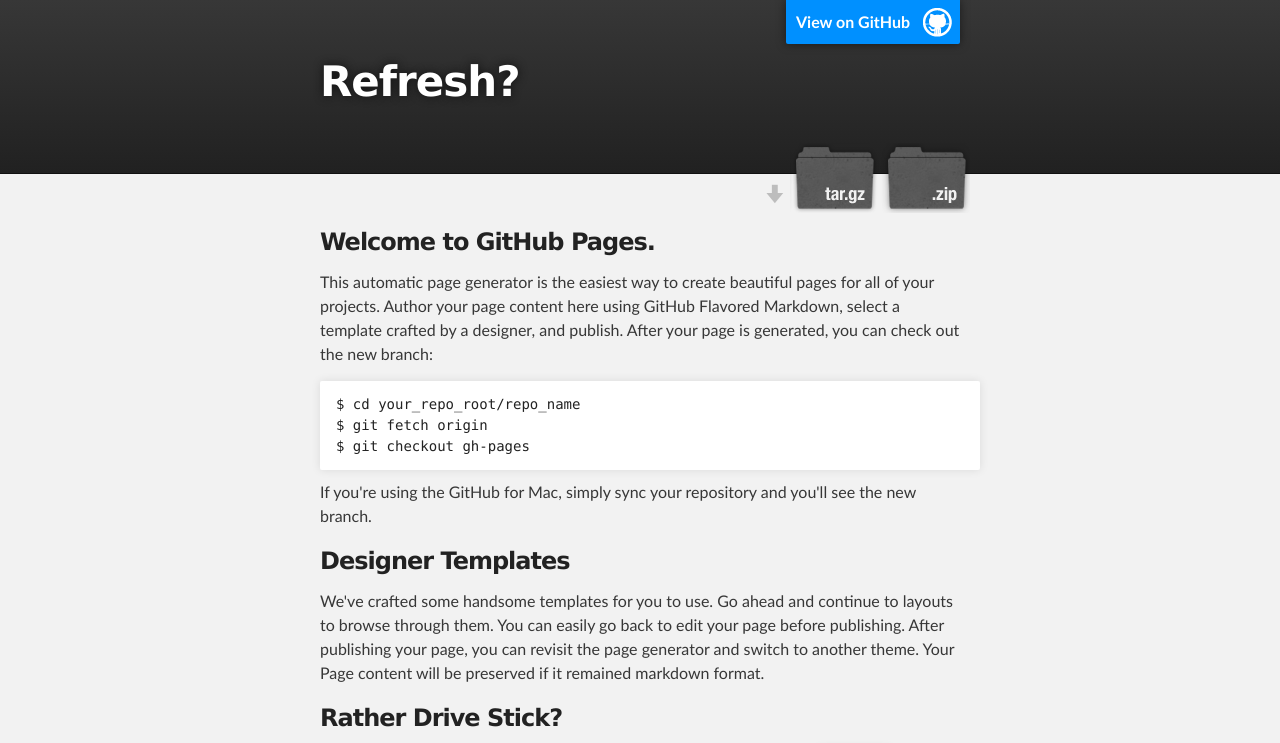
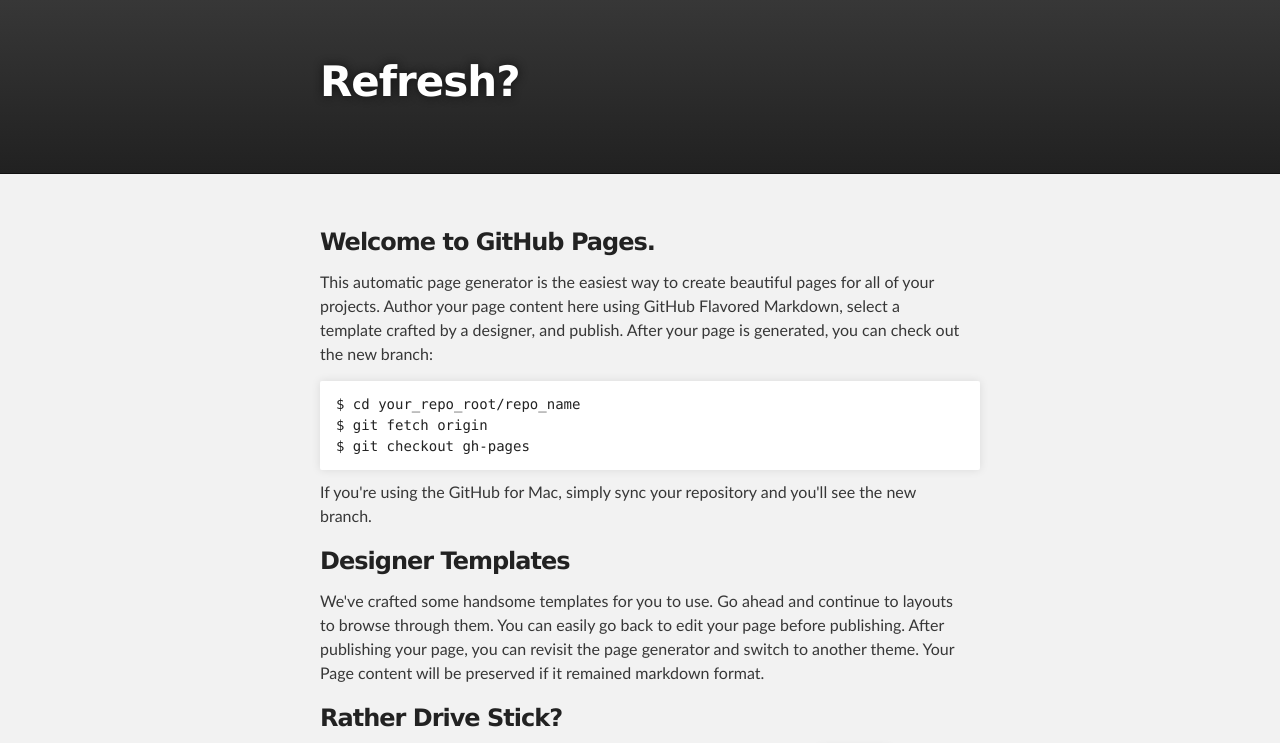
Before and after one commit to ccom3033/myTestRepo, a plain HTML site: page index.html in a window 1280 px wide. Shown: the top 743 px of the page. Drawn offline with Linux system fonts and the light colour scheme.

Commit message:
Update index.html

```diff
--- a/index.html
+++ b/index.html
@@ -16,15 +16,16 @@
     <!-- HEADER -->
     <div id="header_wrap" class="outer">
         <header class="inner">
-          <a id="forkme_banner" href="https://github.com/ccom3033/myTestRepo">View on GitHub</a>
+          <!--<a id="forkme_banner" href="https://github.com/ccom3033/myTestRepo">View on GitHub</a>-->
 
           <h1 id="project_title">Refresh?</h1>
           <h2 id="project_tagline"></h2>
 
-            <section id="downloads">
+           <!-- <section id="downloads">
               <a class="zip_download_link" href="https://github.com/ccom3033/myTestRepo/zipball/master">Download this project as a .zip file</a>
               <a class="tar_download_link" href="https://github.com/ccom3033/myTestRepo/tarball/master">Download this project as a tar.gz file</a>
             </section>
+            -->
         </header>
     </div>
 
```
